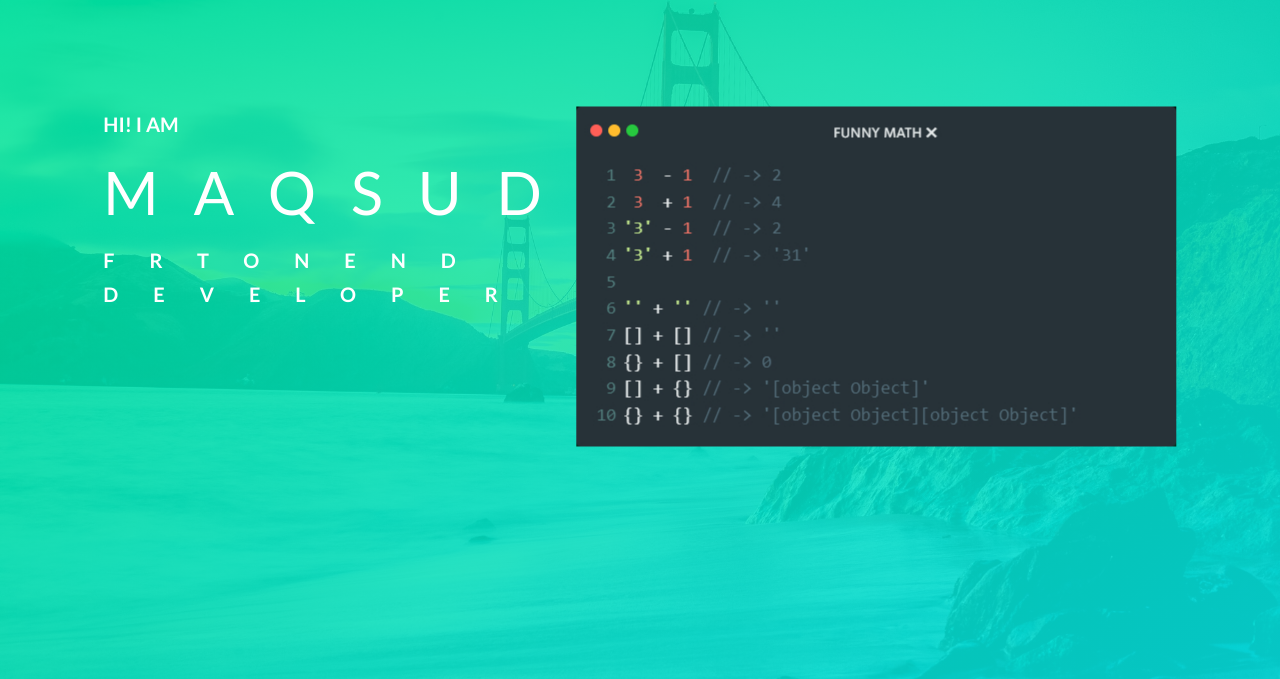
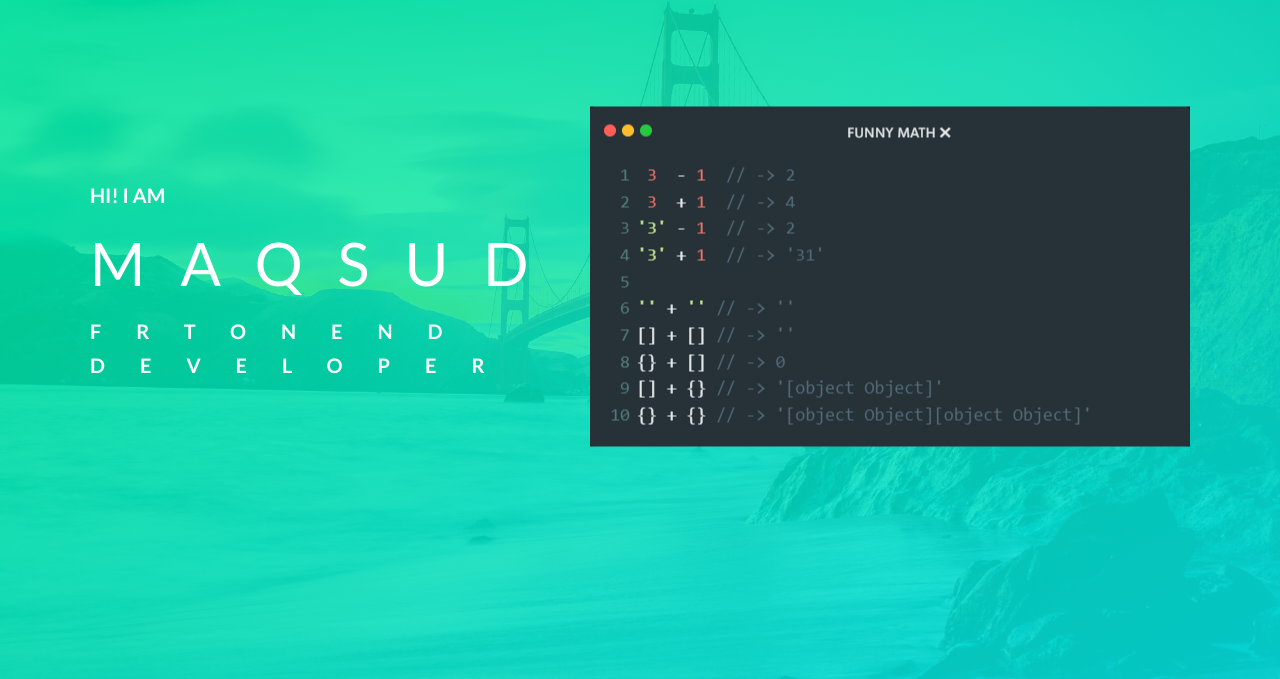
Before and after one commit to maqsudcoder/portfolio, a website: page index.html in a window 1280 px wide. Shown: the part 121-800 px from the top of the page. Drawn offline with nearby package versions, Linux system fonts and the light colour scheme; files that its build step writes are made by us from their sources.

Commit message:
Update _header.scss

```diff
--- a/sass/layout/_header.scss
+++ b/sass/layout/_header.scss
@@ -17,7 +17,11 @@
 
 	&__box {
 		display: flex;
+		justify-content: space-between;
+		align-items: center;
+		row-gap: 3rem;
 		position: absolute;
+		width: 110rem;
 		top: 50%;
 		left: 50%;
 		transform: translate(-50%, -50%);
```
